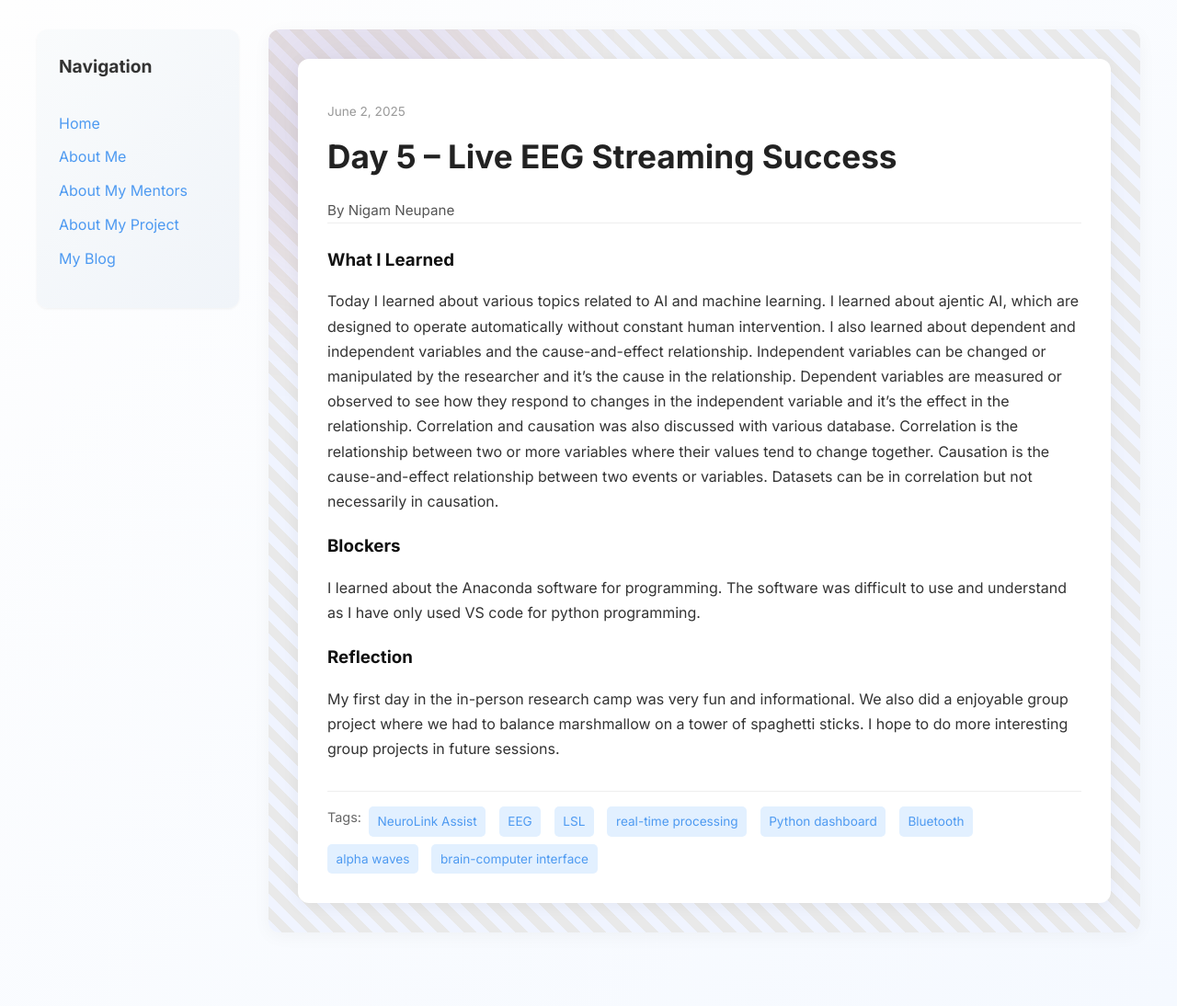
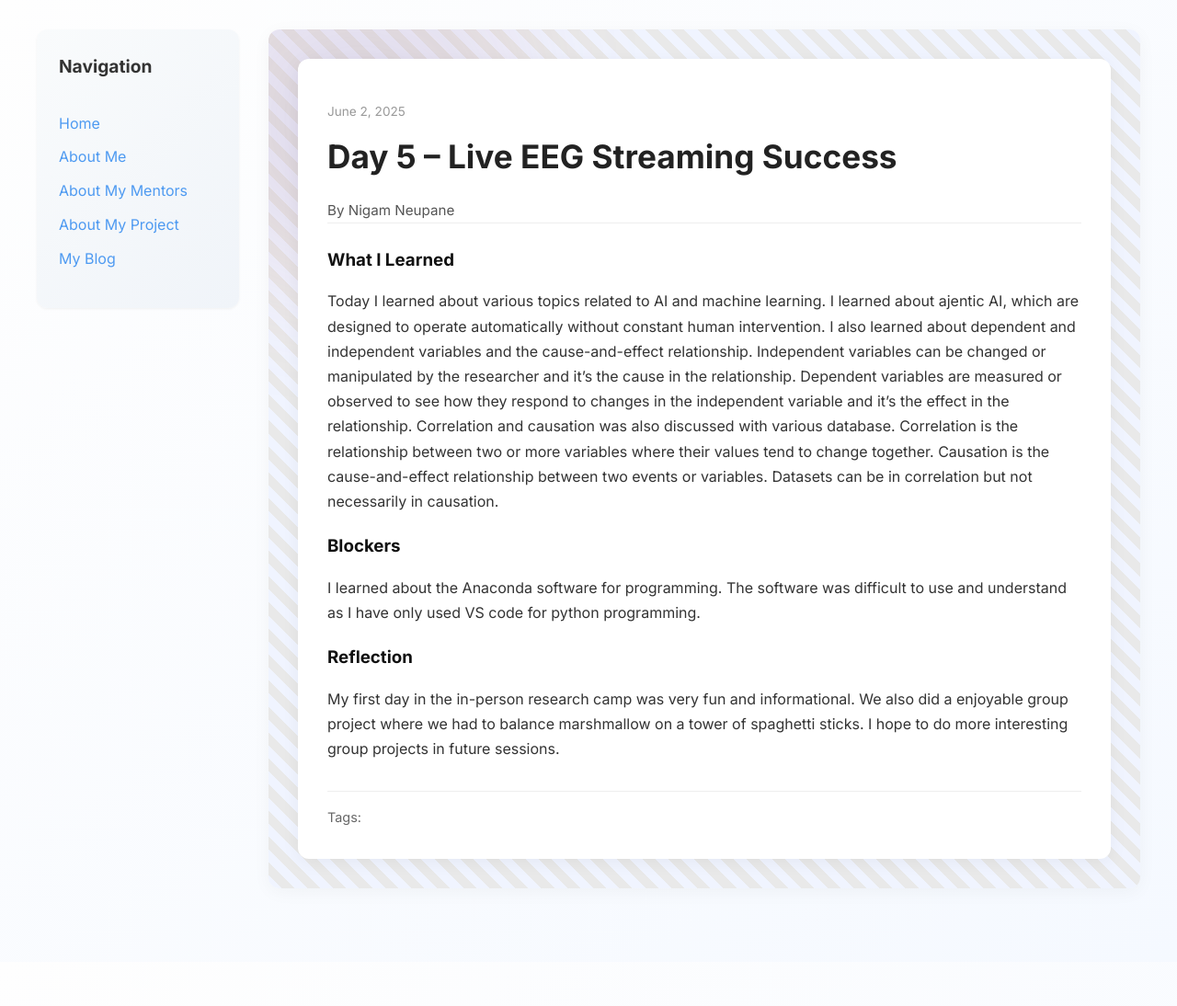
Before and after one commit to NigamNeupane/NigamNeupane.github.io, a Jekyll site: the page built from _posts/2025-06-02-day-5.md, in a window 1280 px wide. Shown: the whole page at 92% size. Built offline with Jekyll 4.4.1, drawn with Linux system fonts in a browser that asks for light colours; after the commit the page ends 1046 px from its top, so only the background shows below that.

Commit message:
Update 2025-06-02-day-5.md

```diff
--- a/_posts/2025-06-02-day-5.md
+++ b/_posts/2025-06-02-day-5.md
@@ -4,7 +4,7 @@ title: "Day 5 – Live EEG Streaming Success"
 date: 2025-06-02
 author: Nigam Neupane
 permalink: /day5.html
-tags: ["NeuroLink Assist", "EEG", "LSL", "real-time processing", "Python dashboard", "Bluetooth", "alpha waves", "brain-computer interface"]
+tags: []
 
 what_i_learned: |
   Today I learned about various topics related to AI and machine learning. I learned about ajentic AI, which are designed to operate automatically without constant human intervention. I also learned about dependent and independent variables and the cause-and-effect relationship. Independent variables can be changed or manipulated by the researcher and it's the cause in the relationship. Dependent variables are measured or observed to see how they respond to changes in the independent variable and it's the effect in the relationship. Correlation and causation was also discussed with various database. Correlation is the relationship between two or more variables where their values tend to change together. Causation is the cause-and-effect relationship between two events or variables. Datasets can be in correlation but not necessarily in causation.
```
